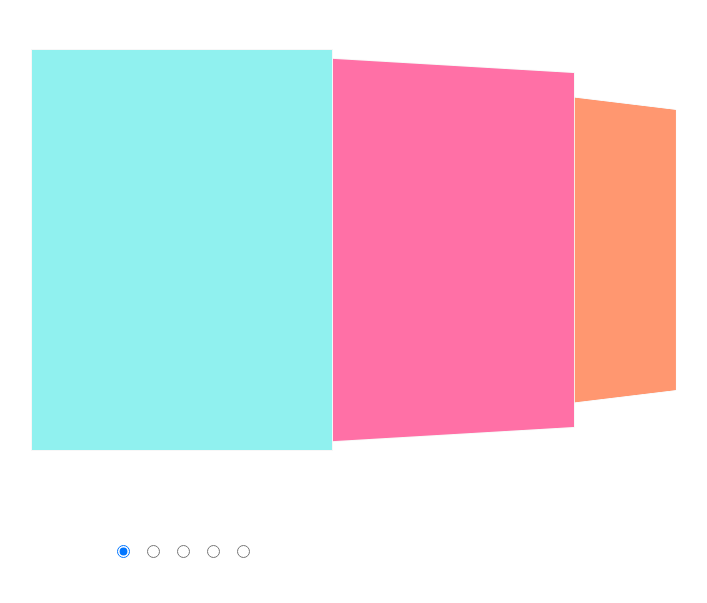
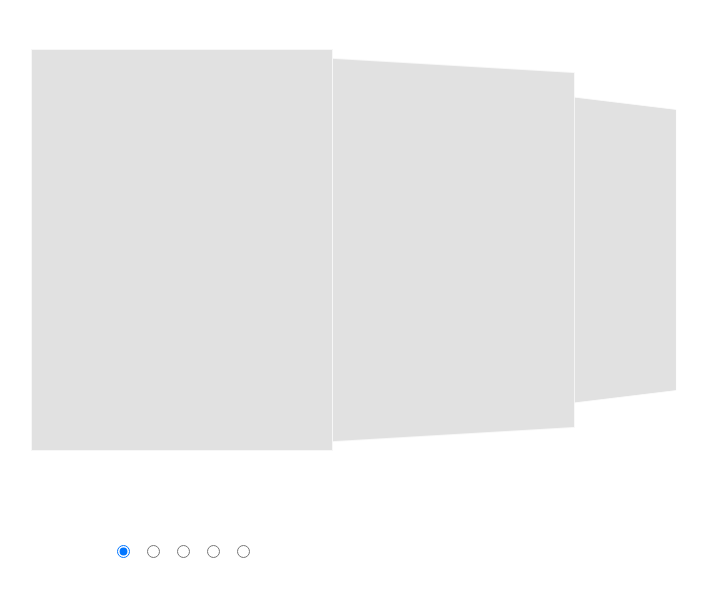
Before and after one commit to hosseinfti/carousel, a plain HTML site: page index.html in a window 1280 px wide. Shown: the whole page, without its empty margins (458-1165 px from the left). Drawn offline with Linux system fonts and the light colour scheme.

Commit message:
Update styles.css

```diff
--- a/styles.css
+++ b/styles.css
@@ -42,23 +42,23 @@ div.card {
 
 div.card:nth-of-type(1) {
   --offset: 1;
-  background-color: #90f1ef;
+  background-color: #e1e1e1;
 }
 div.card:nth-of-type(2) {
   --offset: 2;
-  background-color: #ff70a6;
+  background-color: #e1e1e1;
 }
 div.card:nth-of-type(3) {
   --offset: 3;
-  background-color: #ff9770;
+  background-color: #e1e1e1;
 }
 div.card:nth-of-type(4) {
   --offset: 4;
-  background-color: #ffd670;
+  background-color: #e1e1e1;
 }
 div.card:nth-of-type(5) {
   --offset: 5;
-  background-color: #e9ff70;
+  background-color: #e1e1e1;
 }
 
 input:nth-of-type(1) {
```
